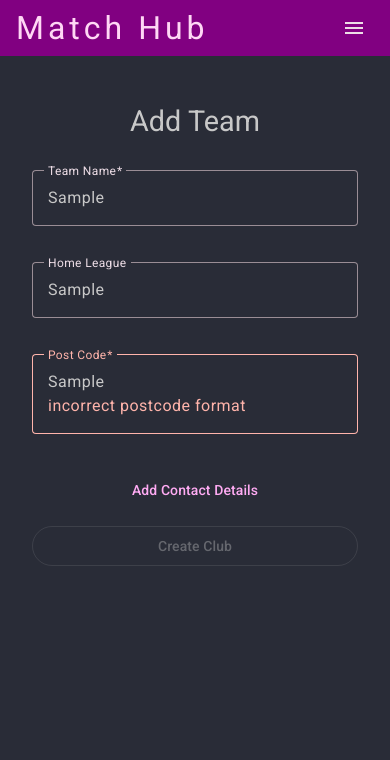
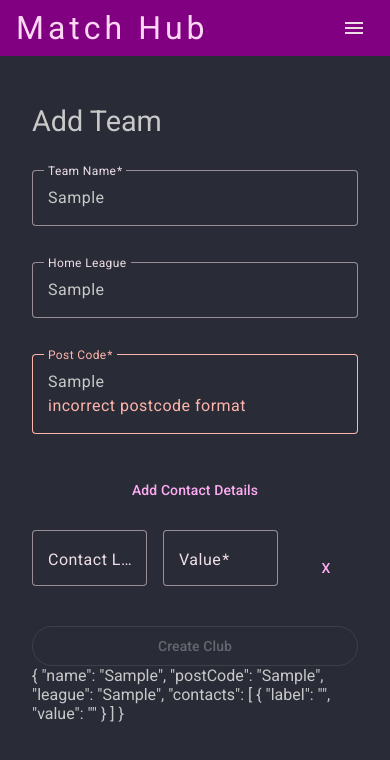
Before and after one commit to mcdona22/match-hub, an Angular app in the folder apps/match-hub-ui/: page /teams/new in a window 390 px wide. Both pictures are taken after typing "Sample", "Sample", "Sample" into the empty fields and a click on the button "Add Contact Details". Shown: the top 760 px of the page. Built offline with nearby package versions, Linux system fonts and the light colour scheme.

Commit message:
can dynamically add contacts to the form and remove an entry - also validates.  Need to style the contacts for mobile, identify the entry type and marshal into payload for persistence

```diff
--- a/apps/match-hub-ui/src/app/features/teams/application/team-service.ts
+++ b/apps/match-hub-ui/src/app/features/teams/application/team-service.ts
@@ -46,7 +46,7 @@ export class TeamService {
   }
 
   saveTeam(team: ITeam) {
-    const savedTeam = { ...team };
+    const savedTeam = { ...team, contacts: [] };
     console.log(`TEAM SERVICE: saving team`, savedTeam);
     if (team.name == 'forest') {
       console.log(`Oops - forest`);
--- a/apps/match-hub-ui/src/app/features/teams/data/i-team.ts
+++ b/apps/match-hub-ui/src/app/features/teams/data/i-team.ts
@@ -1,6 +1,9 @@
+import { IContact } from './i-contact';
+
 export interface ITeam {
   id?: string;
   name: string;
   postCode: string;
   league?: string;
+  contacts: IContact[];
 }
--- a/apps/match-hub-ui/src/app/features/teams/data/teams-repository-stub.ts
+++ b/apps/match-hub-ui/src/app/features/teams/data/teams-repository-stub.ts
@@ -6,12 +6,12 @@ const teamsKey = 'match-hub.teams';
 const Premier = 'Premier';
 
 export const data: ITeam[] = [
-  { name: 'Nottingham Forest', postCode: 'n12nf' },
-  { name: 'Man United', postCode: 'm12mu', league: Premier },
-  { name: 'Sunderland', postCode: 'su31sm', league: Premier },
-  { name: 'Aston Villa', postCode: 'b123fa', league: Premier },
-  { name: 'Arsenal', postCode: 'ne123xy', league: Premier },
-  { name: 'Liverpool', postCode: 'lv45gg', league: Premier },
+  { name: 'Nottingham Forest', postCode: 'n12nf', contacts: [] },
+  { name: 'Man United', postCode: 'm12mu', league: Premier, contacts: [] },
+  { name: 'Sunderland', postCode: 'su31sm', league: Premier, contacts: [] },
+  { name: 'Aston Villa', postCode: 'b123fa', league: Premier, contacts: [] },
+  { name: 'Arsenal', postCode: 'ne123xy', league: Premier, contacts: [] },
+  { name: 'Liverpool', postCode: 'lv45gg', league: Premier, contacts: [] },
 ];
 
 @Injectable({
@@ -30,6 +30,9 @@ export class TeamsRepositoryStub implements ITeamsRepository {
         name: 'Test Team FC',
         postCode: 'lv45gg',
         league: 'Test League',
+        contacts: [
+          { label: 'Manager', value: 'manager@test.com', contactType: 'EMAIL' },
+        ],
       });
       console.log(`Data is not set.  Saving what starter data`, updated);
       localStorage.setItem(teamsKey, JSON.stringify(updated));
--- a/apps/match-hub-ui/src/app/features/teams/presentation/team-form/team-form.html
+++ b/apps/match-hub-ui/src/app/features/teams/presentation/team-form/team-form.html
@@ -1,6 +1,6 @@
-<div class="standard-wrapper centred-max-width data-new-team">
+<div class="standard-wrapper  centred-max-width data-new-team">
 
-  <div [formGroup]="form" class="form">
+  <div [formGroup]="form" class="form ">
     <div class="form-title page-title">Add Team</div>
     <mat-form-field class="data-input-name">
       <mat-label>Team Name</mat-label>
@@ -47,7 +47,34 @@
         }
       }
     </mat-form-field>
-    <button mat-button>Add Contact Details</button>
+    <button (click)="onAddContact()" mat-button>Add Contact Details</button>
+    <div class="contacts">
+      @for (contact of contactForms; track i; let i = $index; ) {
+        <div class="contact-form">
+
+
+          <div
+            [formGroup]="contact"
+            class="contact-form-row">
+
+            <mat-form-field>
+              <mat-label>Contact Label</mat-label>
+              <input matInput placeholder="contact description" formControlName="label">
+            </mat-form-field>
+
+            <mat-form-field>
+              <mat-label>Value</mat-label>
+              <input formControlName="value" matInput placeholder="email, phome, website or free text">
+            </mat-form-field>
+            <button mat-button (click)="onDeleteContactRow(i)">
+              X
+            </button>
+
+          </div>
+        </div>
+
+      }
+    </div>
 
 
     <button
@@ -59,6 +86,8 @@
 
 
   </div>
+
+
   <!--  <p>-->
 
   <!--    {{ form.value |json }}-->
@@ -73,5 +102,5 @@
   <!--    {{ form.value.postCode | postcodeFormat }}-->
   <!--  </p>-->
 
-
+  {{ formValue() | json }}
 </div>
--- a/apps/match-hub-ui/src/app/features/teams/presentation/team-form/team-form.scss
+++ b/apps/match-hub-ui/src/app/features/teams/presentation/team-form/team-form.scss
@@ -1,13 +1,29 @@
 .form {
-  max-width: 400px;
+  max-width: 600px;
   display: flex;
   flex-direction: column;
   gap: 1rem;
   margin: 0 auto;
 
   .form-title {
-    text-align: center;
+    justify-content: start;
   }
+}
+
+.contact-form {
+  padding: .25rem 0;
+
+  .contact-form-row {
+    display: flex;
+    align-items: center;
+    justify-content: center;
+    gap: 1rem;
+
+    > mat-form-field {
+      flex: 1;
+    }
+  }
+
 }
 
 .button {
--- a/apps/match-hub-ui/src/app/features/teams/presentation/team-form/team-form.ts
+++ b/apps/match-hub-ui/src/app/features/teams/presentation/team-form/team-form.ts
@@ -1,7 +1,9 @@
 import { Component, inject } from '@angular/core';
 import {
+  FormArray,
   FormBuilder,
   FormControl,
+  FormGroup,
   ReactiveFormsModule,
   Validators,
 } from '@angular/forms';
@@ -15,10 +17,21 @@ import { ITeam } from '../../data/i-team';
 import { Router } from '@angular/router';
 import { LoadingService } from '../../../loading/application/loading-service';
 import { teamsPath } from '../../../../app.routes';
+import { toSignal } from '@angular/core/rxjs-interop';
+import { JsonPipe } from '@angular/common';
+import { MatIcon } from '@angular/material/icon';
 
 @Component({
   selector: 'app-team-form',
-  imports: [ReactiveFormsModule, MatFormFieldModule, MatInput, MatButtonModule],
+  imports: [
+    ReactiveFormsModule,
+    MatFormFieldModule,
+    MatInput,
+    MatButtonModule,
+    JsonPipe,
+    MatIcon,
+  ],
+  standalone: true,
   templateUrl: './team-form.html',
   styleUrl: './team-form.scss',
 })
@@ -46,9 +59,11 @@ export class TeamForm {
     league: new FormControl('', {
       validators: [Validators.maxLength(this.maxName)],
     }),
+    contacts: this.formBuilder.array([]) as FormArray,
   });
 
-  // protected readonly max = max;
+  formValue = toSignal(this.form.valueChanges);
+  protected readonly FormGroup = FormGroup;
 
   get name() {
     return this.form.controls.name;
@@ -60,6 +75,22 @@ export class TeamForm {
 
   get postCode() {
     return this.form.controls.postCode;
+  }
+
+  get contacts() {
+    return this.form.controls.contacts;
+  }
+
+  get contactForms(): FormGroup[] {
+    return this.contacts.controls.map((c) => c as FormGroup);
+  }
+
+  onAddContact() {
+    const contactForm = this.formBuilder.group({
+      label: new FormControl('', [Validators.required]),
+      value: new FormControl('', [Validators.required]),
+    });
+    this.contacts.push(contactForm);
   }
 
   onInput(_: Event, control: FormControl, maxLength: number) {
@@ -106,4 +137,8 @@ export class TeamForm {
 
   randomKey = () =>
     Date.now().toString() + Math.floor(Math.random() * 1000).toString();
+
+  onDeleteContactRow(index: number) {
+    this.contacts.removeAt(index);
+  }
 }
```
Also changed, not shown: apps/match-hub-ui/src/app/features/teams/data/i-contact.ts (added, +7 -0 lines).
